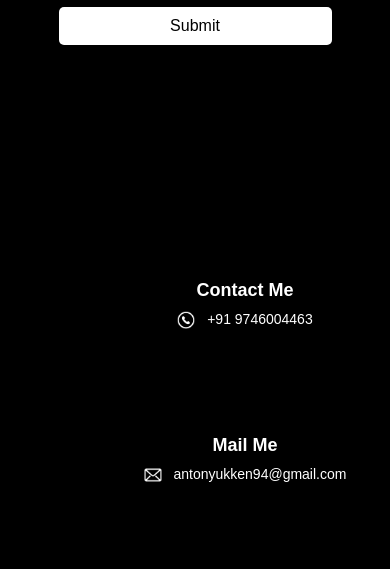
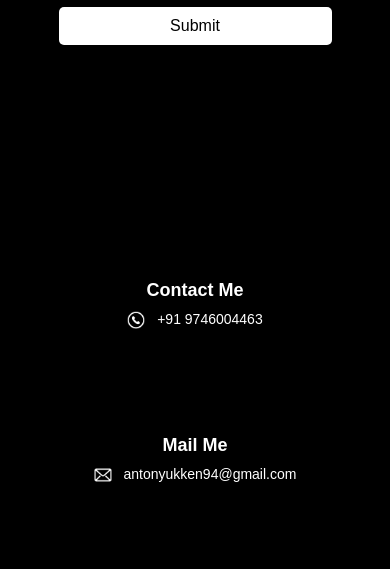
Before and after one commit to antonyjosephu/antonyjosephu.github.io, a plain HTML site: page index.html in a window 390 px wide. Shown: the part 6830-7399 px from the top of the page. Drawn offline with nearby package versions, Linux system fonts and the light colour scheme.

Commit message:
mob screen footer

```diff
--- a/MyWebsite.css
+++ b/MyWebsite.css
@@ -358,6 +358,9 @@ a {
 
 /* Responsive Design */
 @media (max-width: 992px) {
+  .footer{
+    margin: auto;
+  }
   .footer-container {
     flex-direction: column;
     align-items: center;
```
